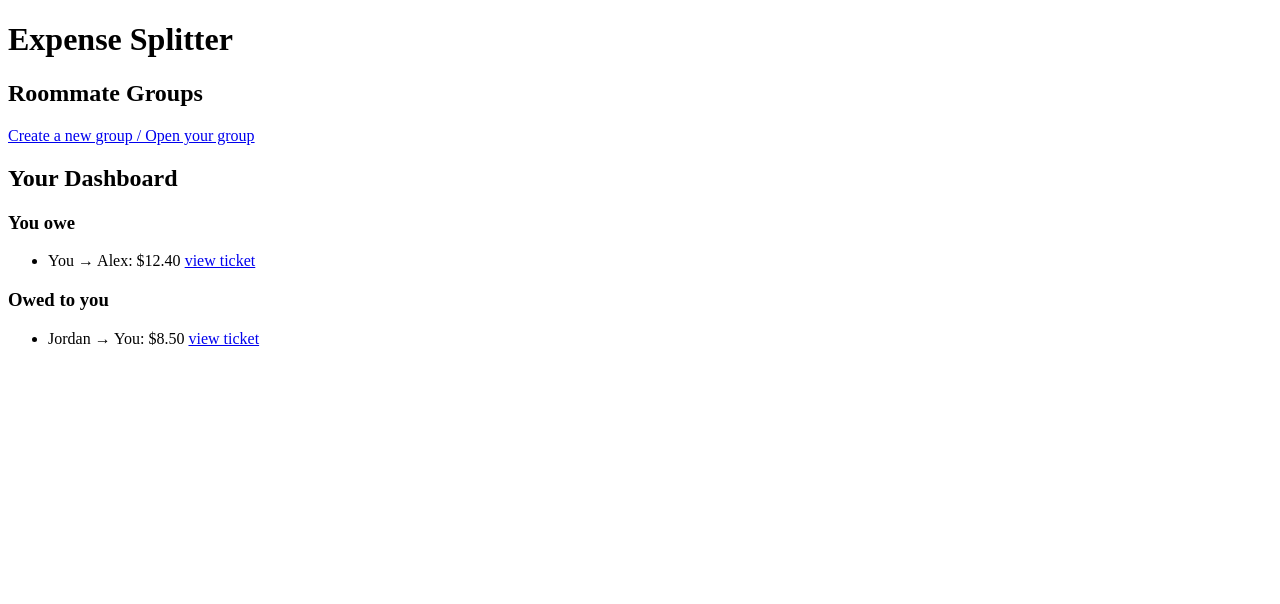
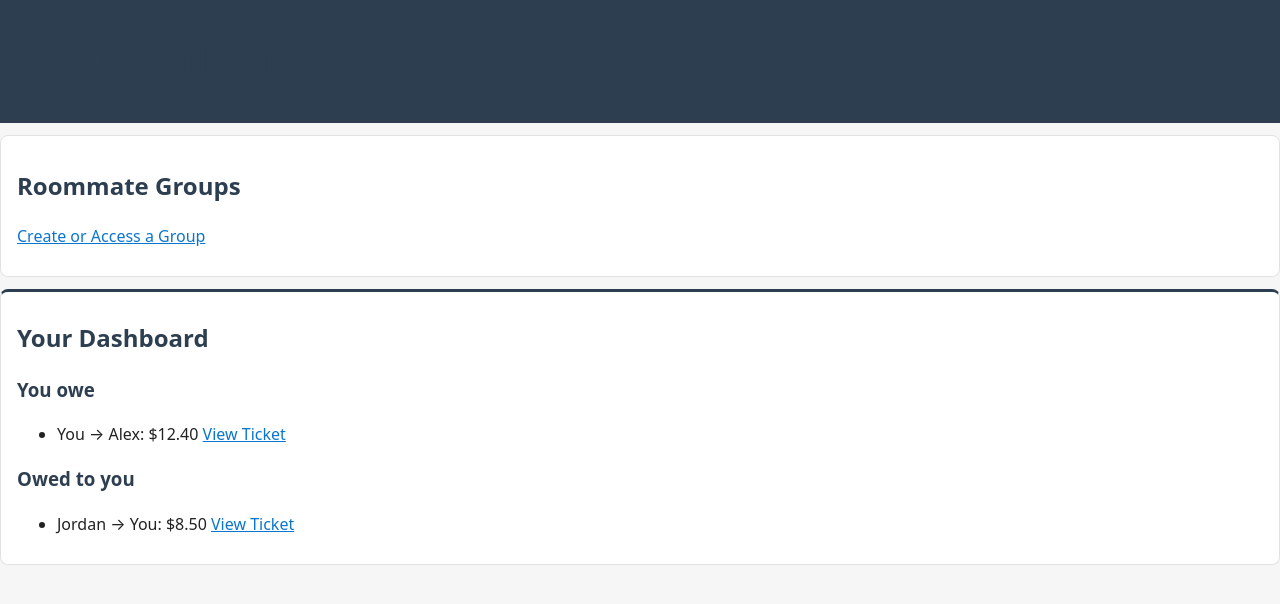
Before and after one commit to tranguyen-grc/csc437, a website: page packages/proto/public/index.html in a window 1280 px wide. Drawn offline with Linux system fonts and the light colour scheme.

Commit message:
finished lab 3

```diff
--- a/packages/proto/public/index.html
+++ b/packages/proto/public/index.html
@@ -1,28 +1,36 @@
 <!doctype html>
 <html lang="en">
   <head>
-  <meta charset="utf-8">
-  <title>Expense Splitter: Home</title>
+    <meta charset="utf-8" />
+    <title>Expense Splitter — Home</title>
+    <!-- Link to shared styles -->
+    <link rel="stylesheet" href="/styles/tokens.css" />
+    <link rel="stylesheet" href="/styles/page.css" />
   </head>
   <body>
+    <header>
       <h1>Expense Splitter</h1>
+    </header>
 
-  <section>
+    <main>
+      <section class="card">
         <h2>Roommate Groups</h2>
-    <p><a href="group.html">Create a new group / Open your group</a></p>
+        <p><a href="group.html">Create or Access a Group</a></p>
       </section>
 
-  <section>
+      <section class="card rule-top">
         <h2>Your Dashboard</h2>
+
         <h3>You owe</h3>
         <ul>
-      <li>You → Alex: $12.40 <a href="ticket.html">view ticket</a></li>
+          <li>You → Alex: $12.40 <a href="ticket.html">View Ticket</a></li>
         </ul>
 
         <h3>Owed to you</h3>
         <ul>
-      <li>Jordan → You: $8.50 <a href="ticket.html">view ticket</a></li>
+          <li>Jordan → You: $8.50 <a href="ticket.html">View Ticket</a></li>
         </ul>
       </section>
+    </main>
   </body>
 </html>
--- /dev/null
+++ b/packages/proto/public/styles/page.css
@@ -0,0 +1,31 @@
+html, body { margin:0; padding:0; }
+
+body {
+  background-color: var(--color-bg-page);
+  color: var(--color-text);
+  font: var(--font-size-base)/var(--line-height-base) var(--font-family);
+}
+
+header {
+  background-color: var(--color-bg-header);
+  color: var(--color-text-header);
+  padding: var(--space-3) var(--space-4);
+}
+
+h1, h2, h3 { color: var(--color-accent); }
+
+a { color: var(--color-link); }
+a:hover { text-decoration: underline; }
+
+.card {
+  background-color: var(--color-card-bg);
+  border: var(--border-1);
+  border-radius: var(--radius-1);
+  padding: var(--space-2) var(--space-3);
+  margin: var(--space-2) 0;
+}
+
+.rule-top {
+  border-top: var(--border-thick);
+  padding-top: var(--space-1);
+}
--- /dev/null
+++ b/packages/proto/public/styles/tokens.css
@@ -0,0 +1,31 @@
+/* /styles/tokens.css */
+:root {
+  /* Colors */
+  --color-bg-page:        #f6f6f6;
+  --color-text:           #222222;
+  --color-bg-header:      #2c3e50;
+  --color-text-header:    #ffffff;
+  --color-accent:         #2c3e50;
+  --color-link:           #0b76cf;
+
+  --color-card-bg:        #ffffff;
+  --color-card-border:    #e2e2e2;
+  --color-rule:           var(--color-accent);
+
+  /* Typography */
+  --font-family:          system-ui, -apple-system, Segoe UI, Roboto, sans-serif;
+  --font-size-base:       16px;
+  --line-height-base:     1.5;
+
+  /* Spacing */
+  --space-1: 8px;
+  --space-2: 12px;
+  --space-3: 16px;
+  --space-4: 20px;
+
+  /* Radius */
+  --radius-1: 8px;
+  /* Borders */
+  --border-1: 1px solid var(--color-card-border);
+  --border-thick: 3px solid var(--color-rule);
+}
```
Also changed, not shown: packages/proto/public/discount.html (+5 -0 lines), packages/proto/public/group.html (+9 -0 lines), packages/proto/public/item.html (+5 -0 lines), packages/proto/public/member.html (+7 -5 lines), packages/proto/public/price.html (+5 -0 lines), packages/proto/public/receipt.html (+11 -0 lines), packages/proto/public/tax.html (+5 -0 lines), packages/proto/public/ticket.html (+10 -5 lines), packages/proto/public/tip.html (+5 -0 lines), packages/proto/public/total.html (+5 -0 lines). Lines whose indentation alone changed are shown as unchanged.
